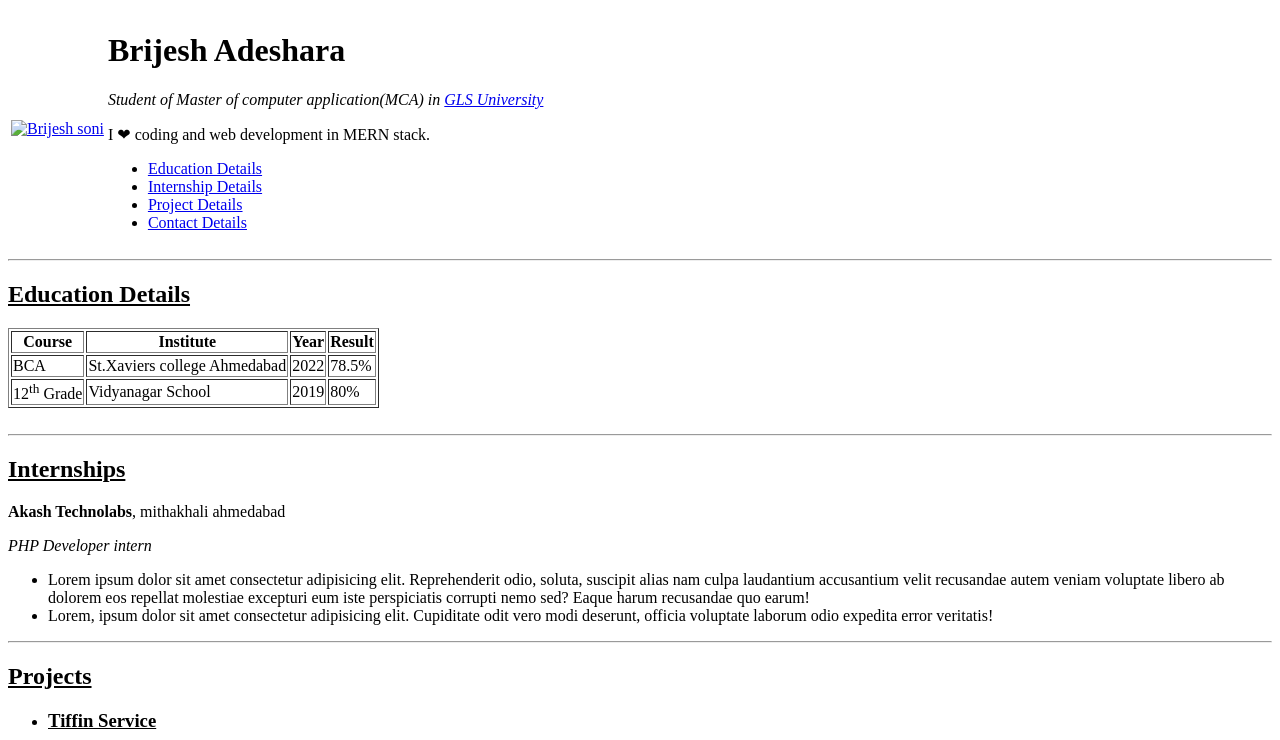
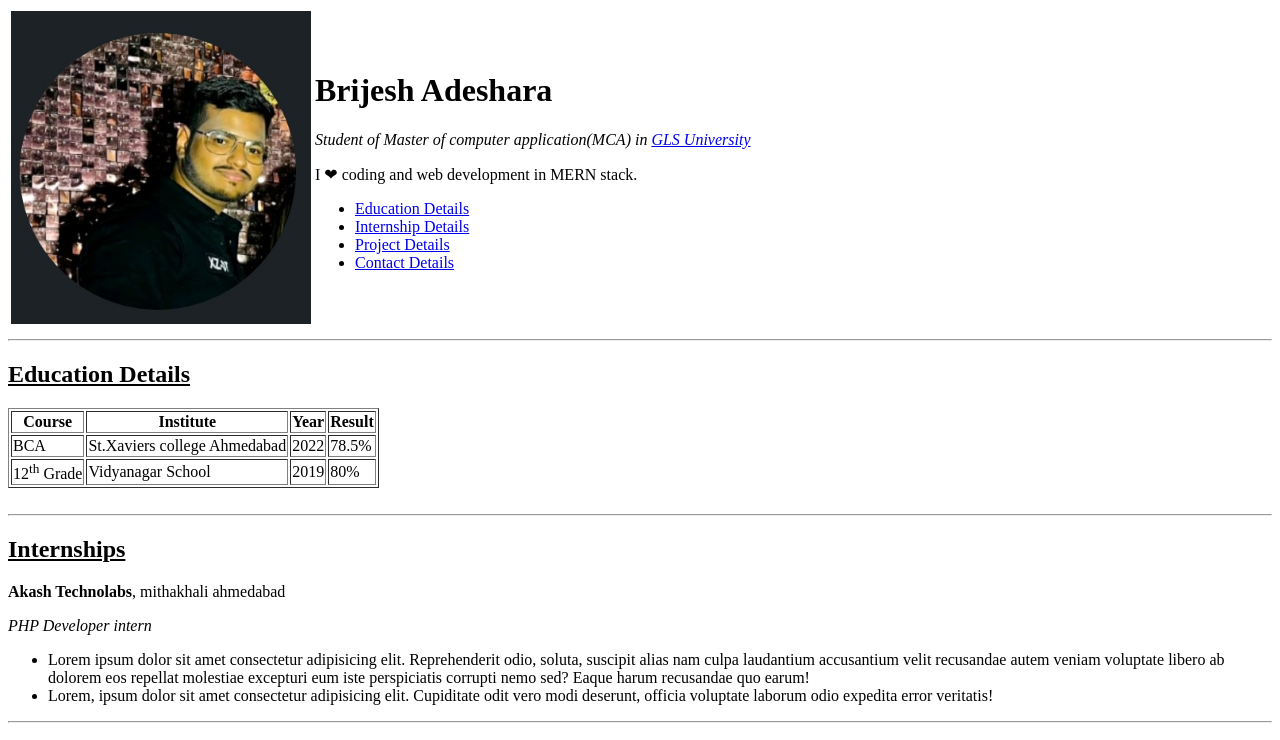
Before and after one commit to Brijesh-Adeshara/profile, a plain HTML site: page index.html in a window 1280 px wide. Shown: the top 740 px of the page. Drawn offline with Linux system fonts and the light colour scheme.

Commit message:
Update image path

```diff
--- a/index.html
+++ b/index.html
@@ -15,7 +15,7 @@
         <table>
             <tr>
                 <td>
-                    <a href=https://github.com/"> <img width="300" src="images/photo.jpg" alt="Brijesh soni"></a>
+                    <a href=https://github.com/"> <img width="300" src="photo.jpg" alt="Brijesh soni"></a>
 
                 </td>
                 <td>
```
